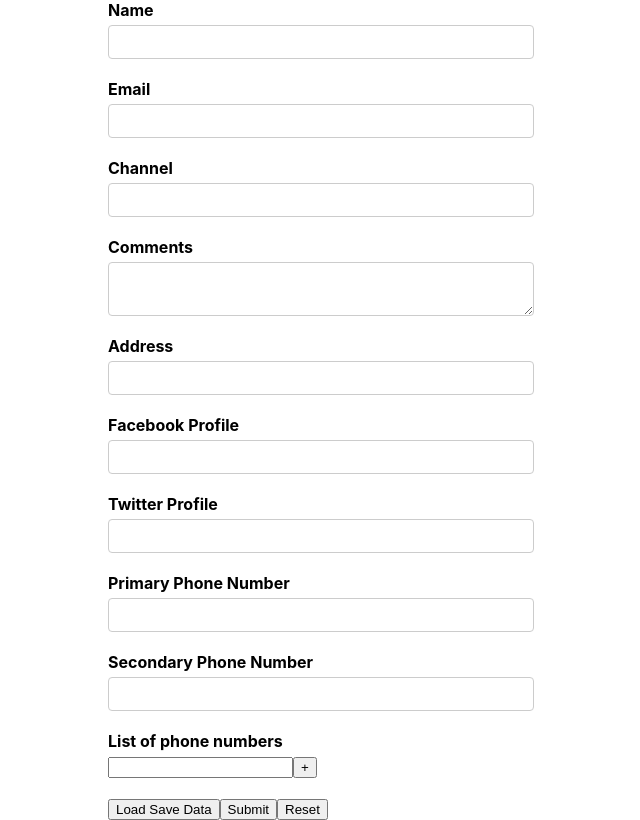
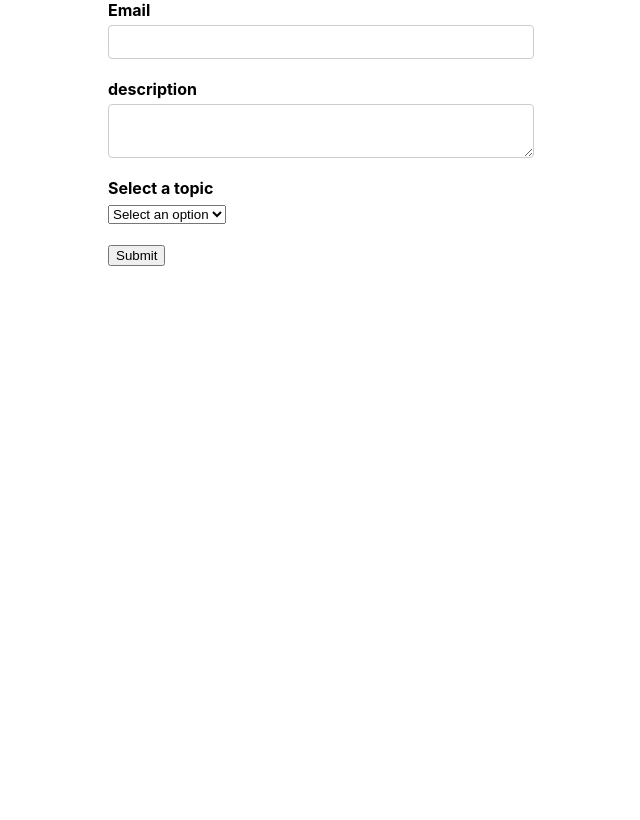
Before and after one commit to kamleshkatpara/react-formik, a React (Create React App) app: page / in a window 1280 px wide. Shown: the whole page, without its empty margins (319-959 px from the left). Built offline with nearby package versions, Linux system fonts and the light colour scheme.

Commit message:
Formik Controls

```diff
--- a/src/App.js
+++ b/src/App.js
@@ -1,11 +1,12 @@
-import React from 'react';
-import './App.css';
-import YoutubeForm from './components/YoutubeForm';
+import React from "react";
+import "./App.css";
+import YoutubeForm from "./components/YoutubeForm";
+import FormikContainer from "./components/FormikContainer";
 
 function App() {
   return (
     <div className="App">
-      <YoutubeForm />
+      <FormikContainer />
     </div>
   );
 }
--- /dev/null
+++ b/src/components/FormikContainer.js
@@ -0,0 +1,58 @@
+import React from "react";
+import * as Yup from "yup";
+import { Formik, Form } from "formik";
+import FormikControl from "./FormikControl";
+
+function FormikContainer() {
+  const dropdownOptions = [
+    { key: "Select an option", value: "" },
+    { key: "Option 1", value: "option1" },
+    { key: "Option 2", value: "option2" },
+    { key: "Option 3", value: "option3" },
+  ];
+
+  const initialValues = {
+    email: "",
+    description: "",
+  };
+  const validationSchema = Yup.object({
+    email: Yup.string().required("Please enter email address"),
+    description: Yup.string().required("Please enter description"),
+  });
+
+  const onSubmit = (values) => console.log("Form Data", values);
+
+  return (
+    <Formik
+      initialValues={initialValues}
+      validationSchema={validationSchema}
+      onSubmit={onSubmit}
+    >
+      {(formik) => (
+        <Form>
+          <FormikControl
+            control="input"
+            type="email"
+            label="Email"
+            name="email"
+          />
+          <FormikControl
+            control="textarea"
+            type="text"
+            label="description"
+            name="description"
+          />
+          <FormikControl
+            control="select"
+            label="Select a topic"
+            name="selectOption"
+            options={dropdownOptions}
+          />
+          <button type="submit">Submit</button>
+        </Form>
+      )}
+    </Formik>
+  );
+}
+
+export default FormikContainer;
--- /dev/null
+++ b/src/components/FormikControl.js
@@ -0,0 +1,23 @@
+import React from "react";
+import Input from "./Input";
+import Textarea from "./Textarea";
+import Select from "./Select";
+
+function FormikControl(props) {
+  const { control, ...rest } = props;
+  switch (control) {
+    case "input":
+      return <Input {...rest} />;
+    case "textarea":
+      return <Textarea {...rest} />;
+    case "select":
+      return <Select {...rest} />;
+    case "radio":
+    case "checkbox":
+    case "date":
+    default:
+      return null;
+  }
+}
+
+export default FormikControl;
--- /dev/null
+++ b/src/components/Input.js
@@ -0,0 +1,16 @@
+import React from "react";
+import { Field, ErrorMessage } from "formik";
+import TextError from "./TextError";
+
+function Input(props) {
+  const { label, name, ...rest } = props;
+  return (
+    <div className="form-control">
+      <label htmlFor={name}>{label}</label>
+      <Field id={name} name={name} {...rest} />
+      <ErrorMessage name={name} component={TextError} />
+    </div>
+  );
+}
+
+export default Input;
--- /dev/null
+++ b/src/components/Select.js
@@ -0,0 +1,24 @@
+import React from "react";
+import { Field, ErrorMessage } from "formik";
+import TextError from "./TextError";
+
+function Select(props) {
+  const { label, name, options, ...rest } = props;
+  return (
+    <div className="form-control">
+      <label htmlFor={name}>{label}</label>
+      <Field as="select" id={name} name={name} {...rest}>
+        {options.map((option) => {
+          return (
+            <option key={option.value} value={option.value}>
+              {option.key}
+            </option>
+          );
+        })}
+      </Field>
+      <ErrorMessage name={name} component={TextError} />
+    </div>
+  );
+}
+
+export default Select;
--- /dev/null
+++ b/src/components/Textarea.js
@@ -0,0 +1,17 @@
+import React from "react";
+import { Field, ErrorMessage } from "formik";
+import TextError from "./TextError";
+
+function Textarea(props) {
+  const { label, name, ...rest } = props;
+
+  return (
+    <div className="form-control">
+      <label htmlFor={name}>{label}</label>
+      <Field as="textarea" id={name} name={name} {...rest} />
+      <ErrorMessage name={name} component={TextError} />
+    </div>
+  );
+}
+
+export default Textarea;
```
